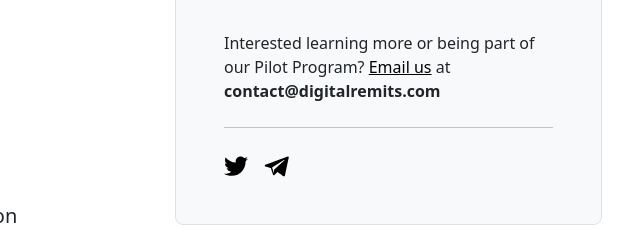
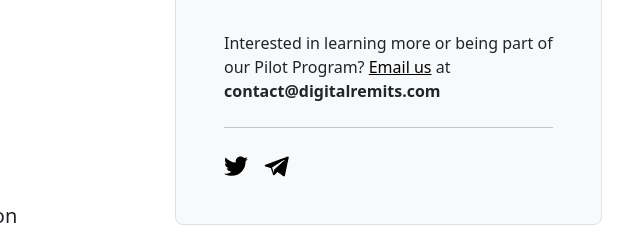
Before and after one commit to digitalremits/digitalremits.github.io, a plain HTML site: page index.html in a window 1280 px wide. Shown: the part 315-545 px from the top of the page, 584-1224 px from the left. Drawn offline with nearby package versions, Linux system fonts and the light colour scheme; a web font is replaced by a local one.

Commit message:
Update index.html
typo "interested in"

```diff
--- a/index.html
+++ b/index.html
@@ -31,7 +31,7 @@
       </div>
       <div class="col-md-10 mx-auto col-lg-5">
         <form class="p-4 p-md-5 border rounded-3 bg-body-tertiary">
-            <p>Interested learning more or being part of our Pilot Program? <a href="mailto:contact@digitalremits.com" style="color:black;">Email us</a> at <b>contact@digitalremits.com</b></p>
+            <p>Interested in learning more or being part of our Pilot Program? <a href="mailto:contact@digitalremits.com" style="color:black;">Email us</a> at <b>contact@digitalremits.com</b></p>
 
           <hr class="my-4">
 
```
